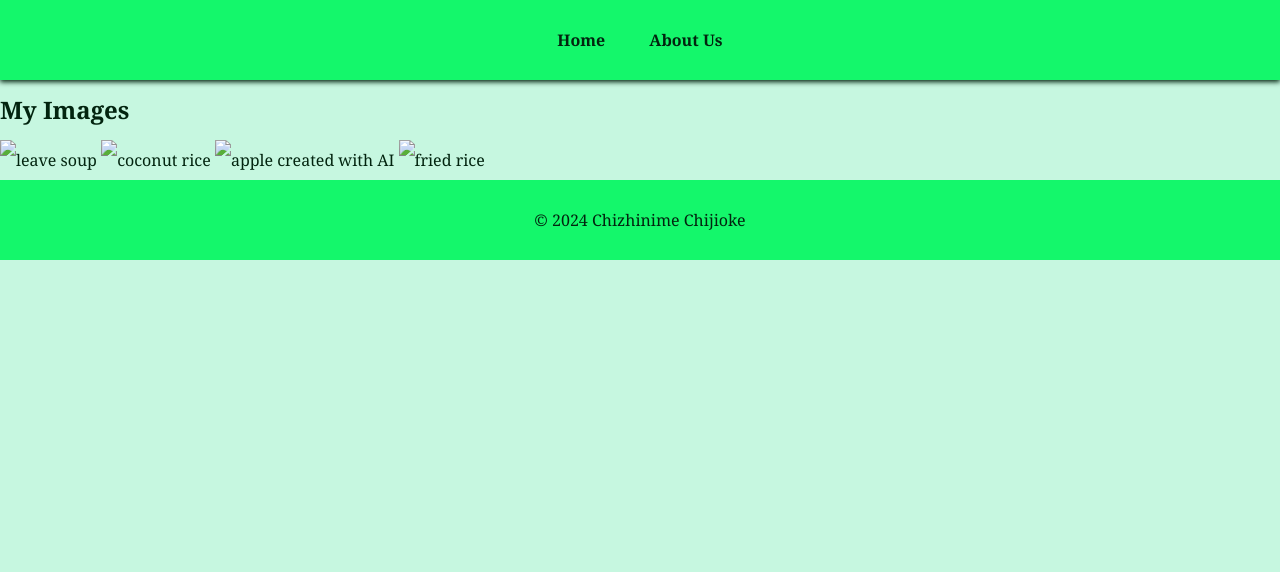
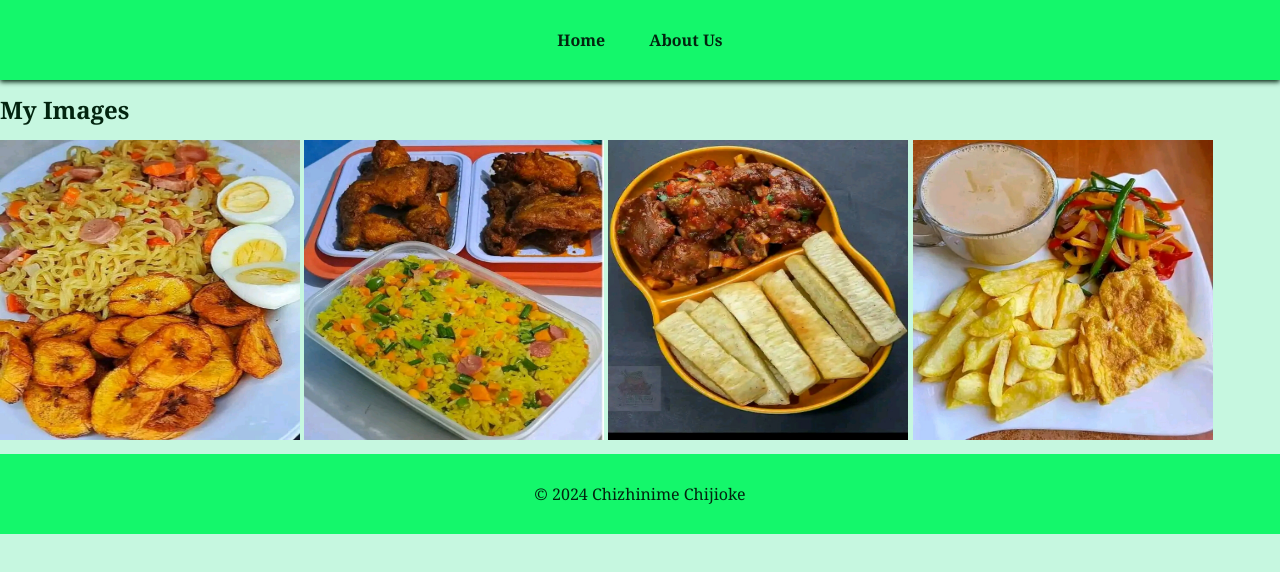
Before and after one commit to chizhinime/week-three-assignment, a plain HTML site: page index.html in a window 1280 px wide. Drawn offline with Linux system fonts and the light colour scheme.

Commit message:
Update index.html

```diff
--- a/index.html
+++ b/index.html
@@ -17,10 +17,10 @@
     </header>
     <main>
         <h2>My Images</h2>
-        <img src="images/FB_IMG_17025838132948181.jpg" alt="leave soup" height="300" width="300">
-        <img src="images/FB_IMG_17046402606682969.jpg" alt="coconut rice" height="300" width="300">
-        <img src="images/FB_IMG_17047042105217721.jpg" alt="apple created with AI" height="300" width="300">
-        <img src="images/FB_IMG_17120735013324606.jpg" alt="fried rice" height="300" width="300">
+        <img src="FB_IMG_17025838132948181.jpg" alt="leave soup" height="300" width="300">
+        <img src="FB_IMG_17046402606682969.jpg" alt="coconut rice" height="300" width="300">
+        <img src="FB_IMG_17047042105217721.jpg" alt="apple created with AI" height="300" width="300">
+        <img src="FB_IMG_17120735013324606.jpg" alt="fried rice" height="300" width="300">
     </main>
     <footer>
         <p>&copy; 2024 Chizhinime Chijioke</p>
```
